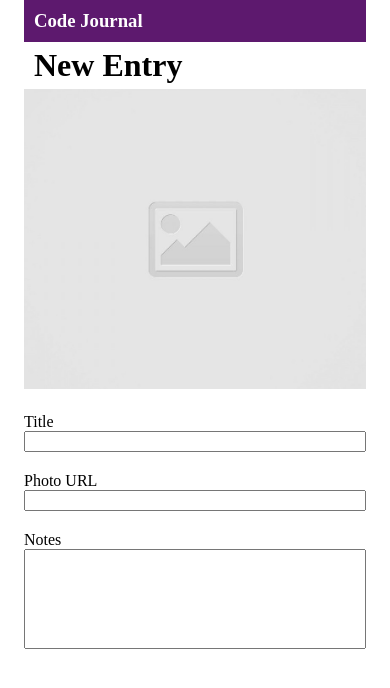
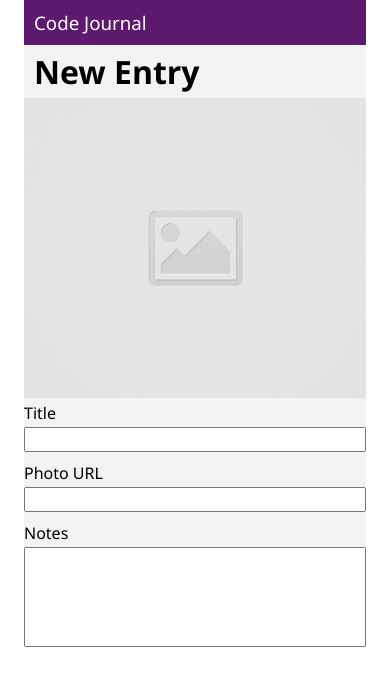
Before and after one commit to annaaksenov/code-journal, a website: page index.html in a window 390 px wide. Drawn offline with Linux system fonts and the light colour scheme.

Commit message:
applied responsive layout classes and all inputs are set to required

```diff
--- a/css/styles.css
+++ b/css/styles.css
@@ -1,16 +1,27 @@
 * {
   box-sizing: border-box;
+}
+
+form {
+  background-color: rgb(243, 243, 243);
+}
+
+.column-full {
+  padding: 0;
 }
 
 h3 {
   background-color: rgb(93, 25, 110);
   color: white;
-  margin: auto;
+  margin: 0;
   padding: 10px;
+  font-family: "Segoe UI", Tahoma, Geneva, Verdana, sans-serif;
+  font-weight: 100;
 }
 
 h1 {
   margin: 5px 10px;
+  font-family: "Segoe UI", Tahoma, Geneva, Verdana, sans-serif;
 }
 
 img {
@@ -24,10 +35,12 @@ input,
 textarea {
   display: block;
   width: 100%;
+  height: 25px;
+  font-family: "Segoe UI", Tahoma, Geneva, Verdana, sans-serif;
 }
 
-label {
-  padding-top: 20px;
+input {
+  margin-bottom: 10px;
 }
 
 textarea {
--- a/index.html
+++ b/index.html
@@ -23,28 +23,29 @@
           <h3>Code Journal</h3>
         </div>
       </div>
-      <div class="row">
-        <div class="column-half">
-          <h1>New Entry</h1>
-          <img src="images/placeholder-image-square.jpg">
-        </div>
-      </div>
-    </div>
+
   </header>
   <main class="container">
     <div data-view="entry-form">
       <form>
         <div class="row">
+          <div class="column-full">
+            <h1>New Entry</h1>
+          </div>
+          <div class="column-half">
+            <img src="images/placeholder-image-square.jpg">
+          </div>
           <div class="column-half">
             <label for="title">Title</label>
             <input required type="text" name="title" class="title">
-
             <label for="photo-url">Photo URL</label>
             <input required type="url" name="photo-url" class="url">
           </div>
-          <div class="column-half">
+        </div>
+        <div class="row">
+          <div class="column-full">
             <label for="notes">Notes</label>
-            <textarea></textarea>
+            <textarea required></textarea>
           </div>
         </div>
       </form>
```
